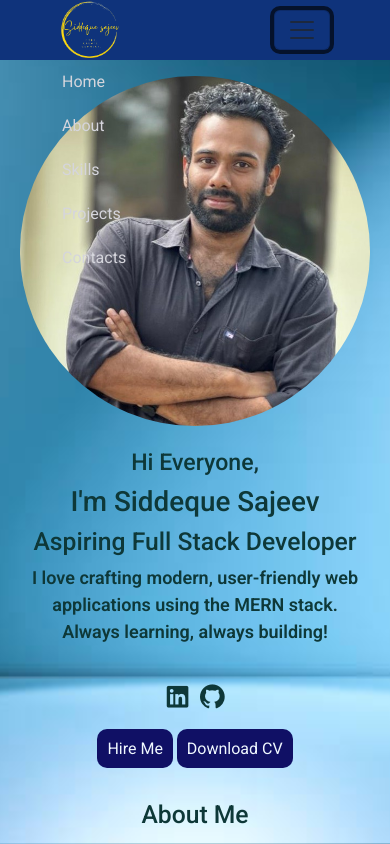
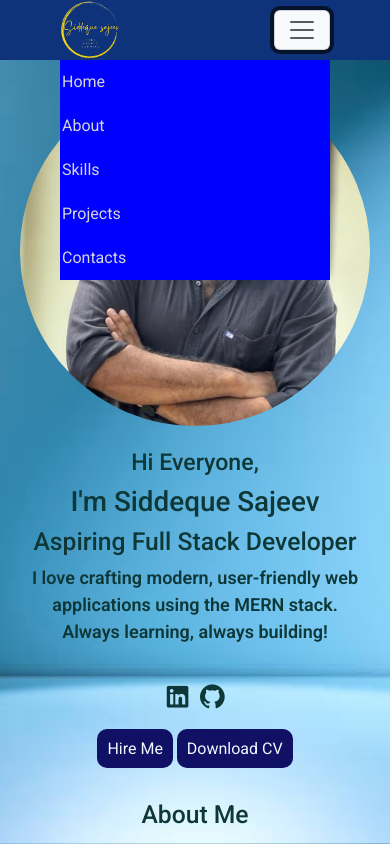
Before and after one commit to siddeque-s/Siddeque-Sajeev---Personal-Portfolio, a plain HTML site: page index.html in a window 390 px wide. Both pictures are taken after a click on the button "Toggle navigation". Shown: the top 844 px of the page. Drawn offline with nearby package versions, Linux system fonts and the light colour scheme; a web font is replaced by a local one.

Commit message:
Navbar cahnges

```diff
--- a/index.html
+++ b/index.html
@@ -49,21 +49,22 @@
           />
         </a>
         <button
-          class="navbar-toggler"
+          class="navbar-toggler bg-light"
           type="button"
           data-bs-toggle="collapse"
           data-bs-target="#navbarNav"
           aria-controls="navbarNav"
           aria-expanded="false"
           aria-label="Toggle navigation"
+
         >
           <span class="navbar-toggler-icon"></span>
         </button>
-        <div class="collapse navbar-collapse" id="navbarNav">
+        <div class="collapse navbar-collapse"  id="navbarNav">
           <ul class="navbar-nav ms-auto">
             <li class="nav-item me-3"><a class="nav-link" href="#">Home</a></li>
             <li class="nav-item me-3">
-              <a class="nav-link" href="#">About</a>
+              <a class="nav-link " href="#">About</a>
             </li>
             <li class="nav-item me-3">
               <a class="nav-link" href="#">Skills</a>
--- a/style.css
+++ b/style.css
@@ -91,6 +91,8 @@ body{
 
 }
 
+
+
 .imagesection1{
   width: 100%;
   max-width: 350px;
@@ -113,7 +115,7 @@ body{
   font-size: large;
   font-weight: 600;
 }
-@media screen and (min-width:768px) and (max-width:992px) {
+/* @media screen and (min-width:768px) and (max-width:992px) {
   #imageidsec1{
     display: flex;
     justify-content: center;
@@ -121,7 +123,7 @@ body{
   }
 
 
-}
+} */
 
 
 /* section 2 about */
@@ -231,3 +233,18 @@ body{
   margin: 0;
   font-weight: 500;
 }
+
+
+
+
+
+
+
+/* media query */
+
+@media screen and (max-width:992px) {
+  #navbarNav{
+    background-color:blue;
+  }
+
+}
```
Also changed, not shown: assets/aether.png (added), assets/tesla_image.png (added), 1 other file.
